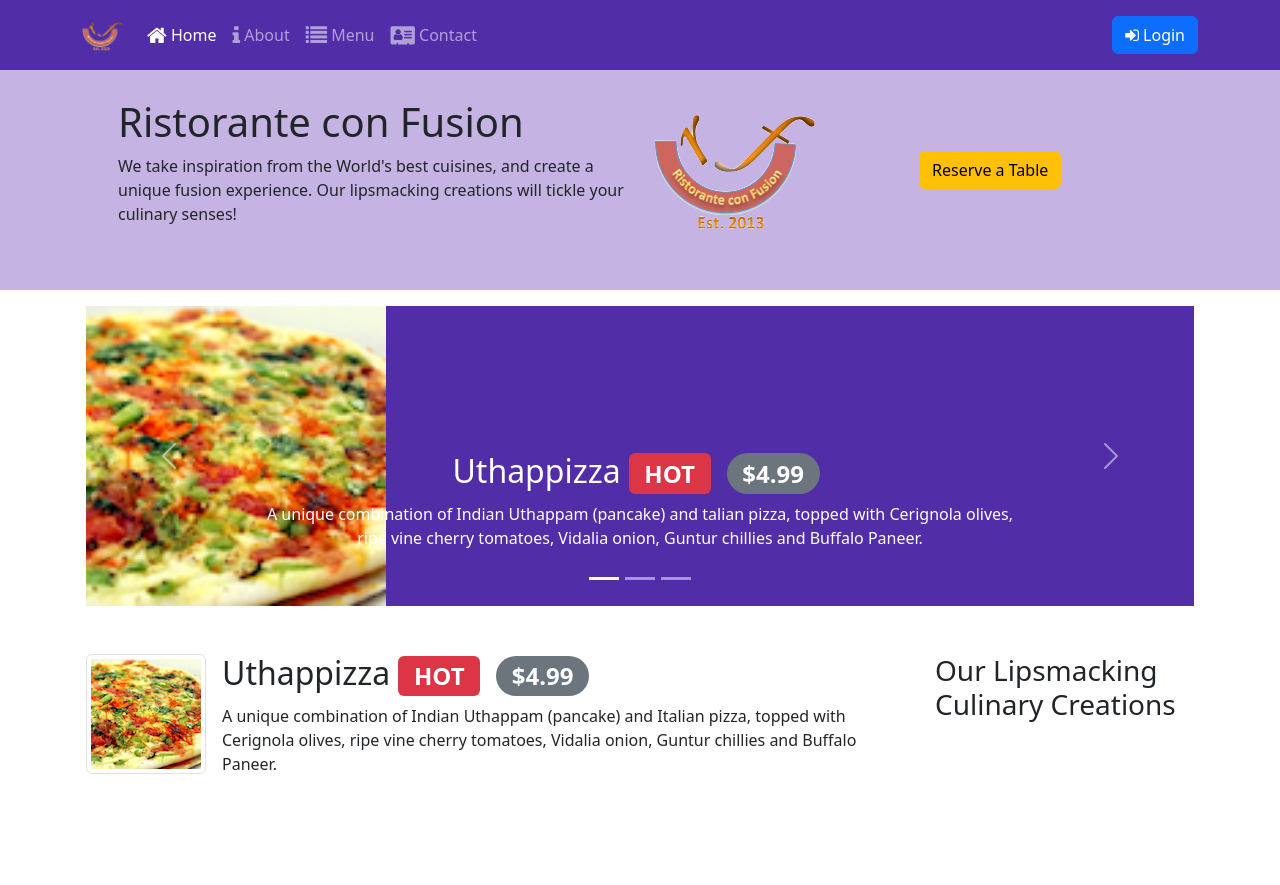
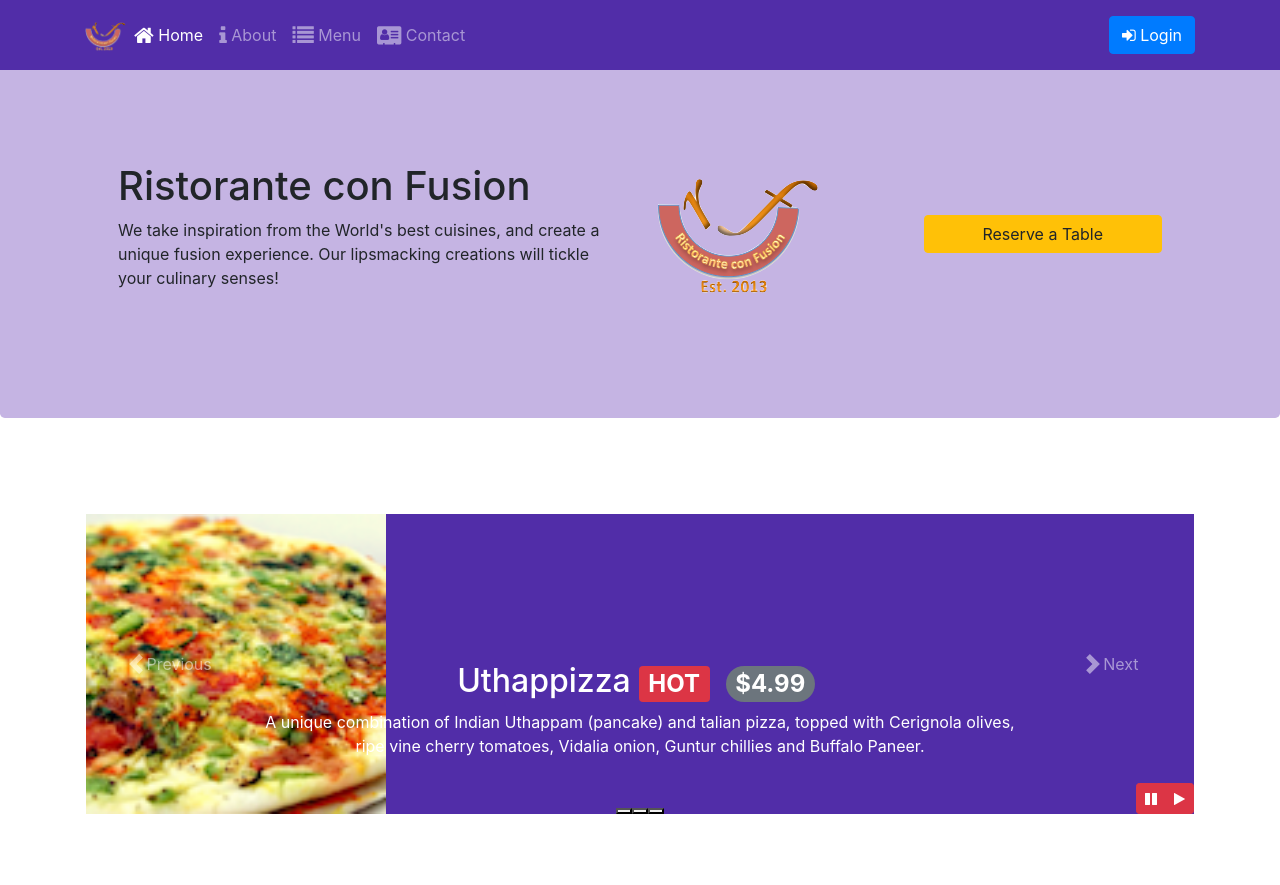
Before and after one commit to MoeThetHnin/fullstack-web-development-course, a website: page confusion/index.html in a window 1280 px wide. Shown: the top 885 px of the page. Drawn offline with nearby package versions, Linux system fonts and the light colour scheme.

Commit message:
Week 4 in progress

```diff
--- a/confusion/assets/css/style.css
+++ b/confusion/assets/css/style.css
@@ -27,10 +27,15 @@ span.badge {
 .carousel-item {
   height: 300px;
 }
-
 .carousel-item img {
     position: absolute;
     top: 0;
     left: 0;
     min-height: 300px;
 }
+#carouselButton {
+    right:0px;
+    position: absolute;
+    bottom: 0px;
+    z-index: 1;
+}
--- a/confusion/index.html
+++ b/confusion/index.html
@@ -170,9 +170,9 @@
     </header>
 
     <div class="container p-3">
-        <div class="row row-content">
+        <div class="row row-content py-5">
             <div class="col">
-                <div id="mycarousel" class="carousel slide" data-bs-ride="false">
+                <div id="mycarousel" class="carousel slide" data-bs-ride="carousel" data-bs-interval="100">
                     <div class="carousel-inner" role="listbox">
                         <div class="carousel-item active">
                             <img class="d-block img-fluid"
@@ -218,6 +218,14 @@
                         <span class="carousel-control-next-icon" aria-hidden="true"></span>
                         <span class="visually-hidden">Next</span>
                     </button>
+                    <div class="btn-group" id="carouselButton">
+                        <button class="btn btn-danger btn-sm" id="carousel-pause">
+                            <span class="fa fa-pause"></span>
+                        </button>
+                        <button class="btn btn-danger btn-sm" id="carousel-play">
+                            <span class="fa fa-play"></span>
+                        </button>
+                    </div>
                 </div>
             </div>
         </div>
@@ -328,19 +336,23 @@
     </footer>
     <script src="/node_modules/bootstrap/dist/js/bootstrap.min.js"></script>
     <script src="/node_modules/bootstrap/dist/js/bootstrap.bundle.min.js"></script>
+    <script src="/node_modules/jquery/dist/jquery.min.js"></script>
+    <script>
+        $(document).ready(function(){
+            console.log("Jquery Ready")
+            // $("#mycarousel").carousel( { interval: 2000 } );
+            // $("#mycarousel").carousel({interval: 10000});
+            $("#carousel-pause").click(function(){
+                console.log("Pause")
+                $("#mycarousel").carousel('pause')
+            });
+            $("#carousel-play").click(function(){
+                console.log("Play")
+                $("#mycarousel").carousel('cycle');
+            });
+        });
+    </script>
 
-    <!-- <script>
-        //Javascript
-        var tooltipTriggerList = [].slice.call(document.querySelectorAll('[data-bs-toggle="tooltip"]'))
-        var tooltipList = tooltipTriggerList.map(function (tooltipTriggerEl) {
-        return new bootstrap.Tooltip(tooltipTriggerEl)
-        })
-
-        //jQuery
-        // $(document).ready(function(){
-        //     $('[data-bs-toggle="tooltip"]').tooltip();
-        // });
-    </script> -->
 </body>
 
 </html>
--- a/package.json
+++ b/package.json
@@ -15,8 +15,9 @@
   },
   "dependencies": {
     "@fortawesome/fontawesome-free": "^6.1.2",
-    "bootstrap": "^5.2.0",
+    "bootstrap": "^4",
     "bootstrap-social": "^5.1.1",
-    "font-awesome": "^4.7.0"
+    "font-awesome": "^4.7.0",
+    "jquery": "^3.6.1"
   }
 }
```
